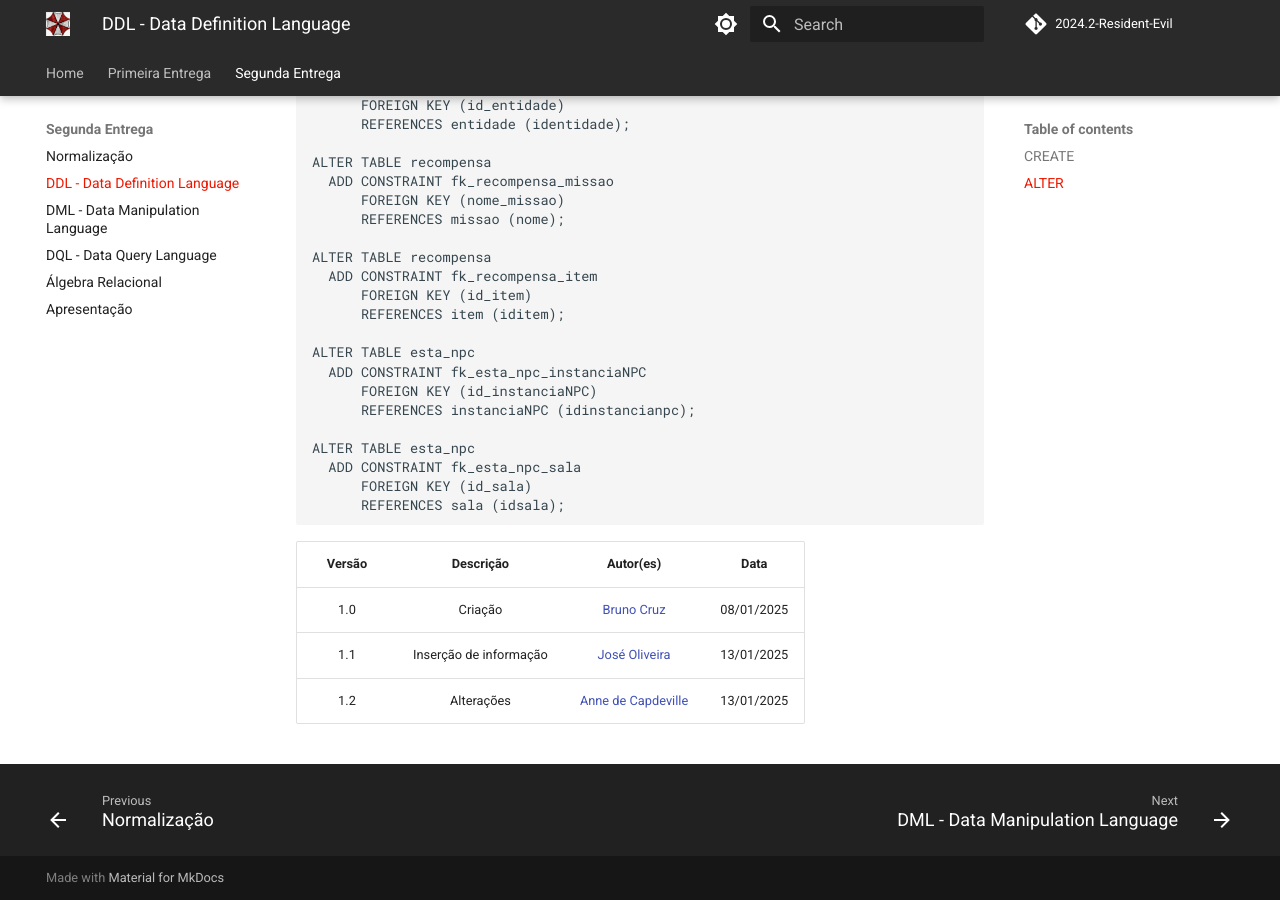
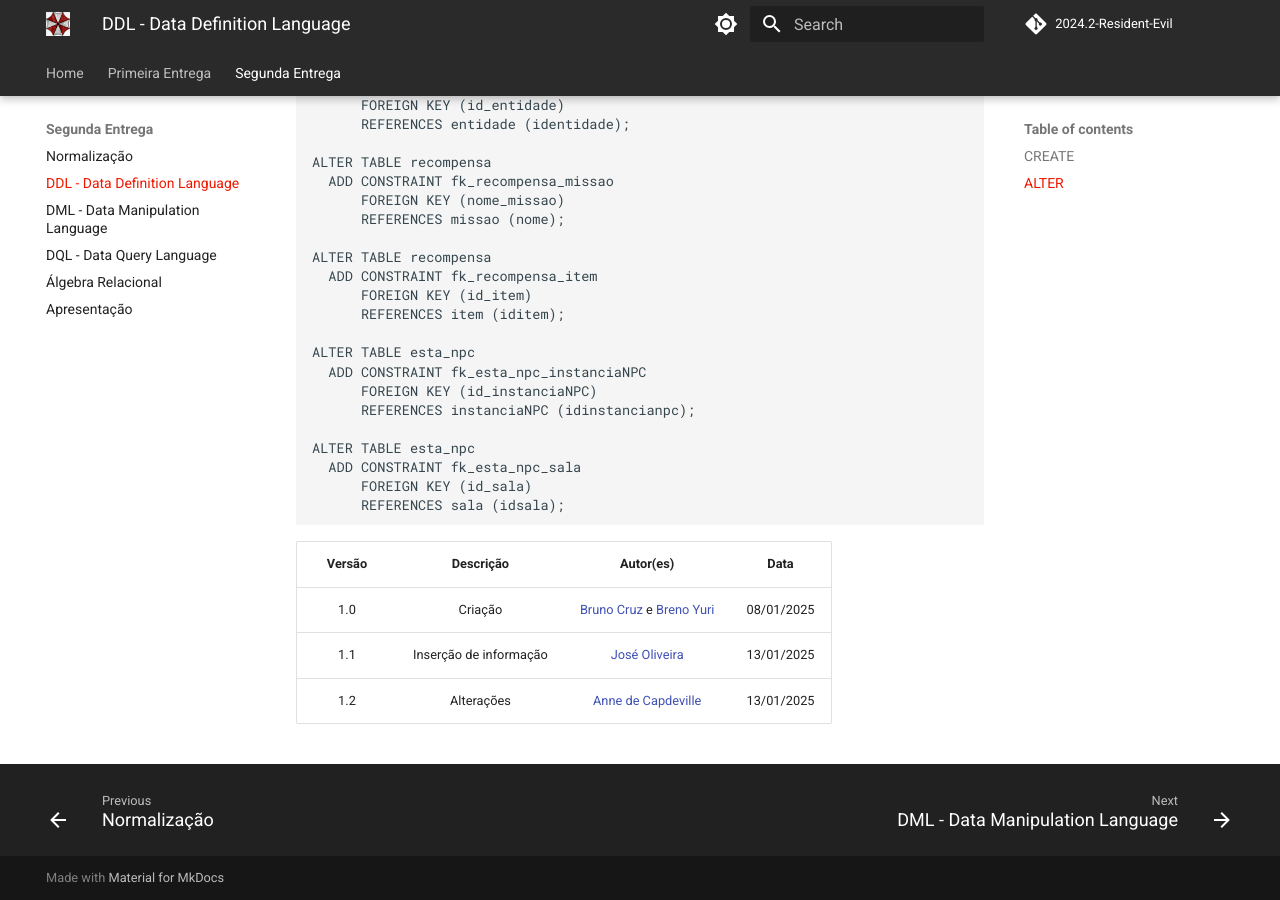
Before and after one commit to SBD1/2024.2-Resident-Evil, an MkDocs documentation site: the page built from docs/entrega2/ddl.md, in a window 1280 px wide and 900 px high, scrolled down 5288 px. Built offline with MkDocs 1.6.1 and Material for MkDocs 9.7.7, drawn with Linux system fonts in a browser that asks for light colours; comment, search, counter and statistics services are not loaded.

Commit message:
adicionando contribuições

```diff
--- a/docs/entrega2/ddl.md
+++ b/docs/entrega2/ddl.md
@@ -290,6 +290,6 @@ ALTER TABLE esta_npc
 
 | Versão |     Descrição      |                     Autor(es)                     |    Data    |
 | :----: | :----------------: | :-----------------------------------------------: | :--------: |
-|  1.0   | Criação | [Bruno Cruz](https://github.com/Brunocrzz) | 08/01/2025 |
+|  1.0   | Criação | [Bruno Cruz](https://github.com/Brunocrzz) e [Breno Yuri](https://github.com/YuriBre)| 08/01/2025 |
 |  1.1   | Inserção de informação | [José Oliveira](https://github.com/Jose1277) | 13/01/2025 |
 |  1.2   | Alterações | [Anne de Capdeville](https://github.com/nanecapde) | 13/01/2025 |
```
Also changed, not shown: docs/entrega2/dql.md (+1 -1 lines).
